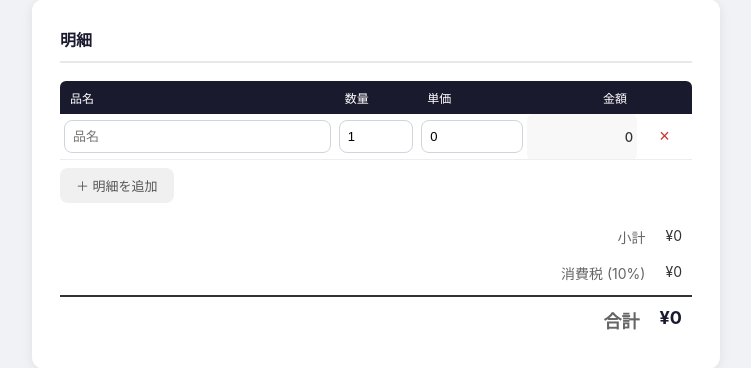
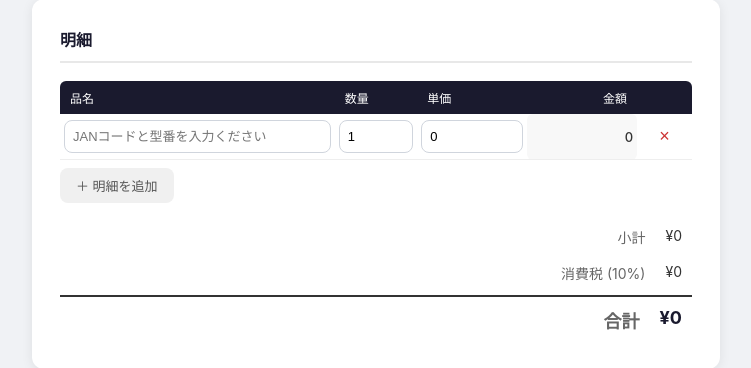
Before and after one commit to SHIN-cloud2368/invoice-tool-kb4, a Flask app: page / in a window 1280 px wide. Shown: the part 684-1052 px from the top of the page, without its empty margins (264-1015 px from the left). Run offline with Flask 3, Linux system fonts and the light colour scheme.

Commit message:
品名プレースホルダーを「JANコードと型番を入力ください」に変更
Co-Authored-By: Claude Opus 4.6 <noreply@anthropic.com>

```diff
--- a/templates/index.html
+++ b/templates/index.html
@@ -286,7 +286,7 @@
             </thead>
             <tbody id="items-body">
                 <tr class="item-row">
-                    <td><input type="text" name="item_name[]" placeholder="品名" required></td>
+                    <td><input type="text" name="item_name[]" placeholder="JANコードと型番を入力ください" required></td>
                     <td><input type="number" name="item_qty[]" value="1" min="1" oninput="calcAmounts()"></td>
                     <td><input type="number" name="item_price[]" value="0" min="0" oninput="calcAmounts()"></td>
                     <td class="amount-display col-amount">0</td>
@@ -365,7 +365,7 @@ function addRow() {
     const tr = document.createElement('tr');
     tr.className = 'item-row';
     tr.innerHTML = `
-        <td><input type="text" name="item_name[]" placeholder="品名" required></td>
+        <td><input type="text" name="item_name[]" placeholder="JANコードと型番を入力ください" required></td>
         <td><input type="number" name="item_qty[]" value="1" min="1" oninput="calcAmounts()"></td>
         <td><input type="number" name="item_price[]" value="0" min="0" oninput="calcAmounts()"></td>
         <td class="amount-display col-amount">0</td>
```
